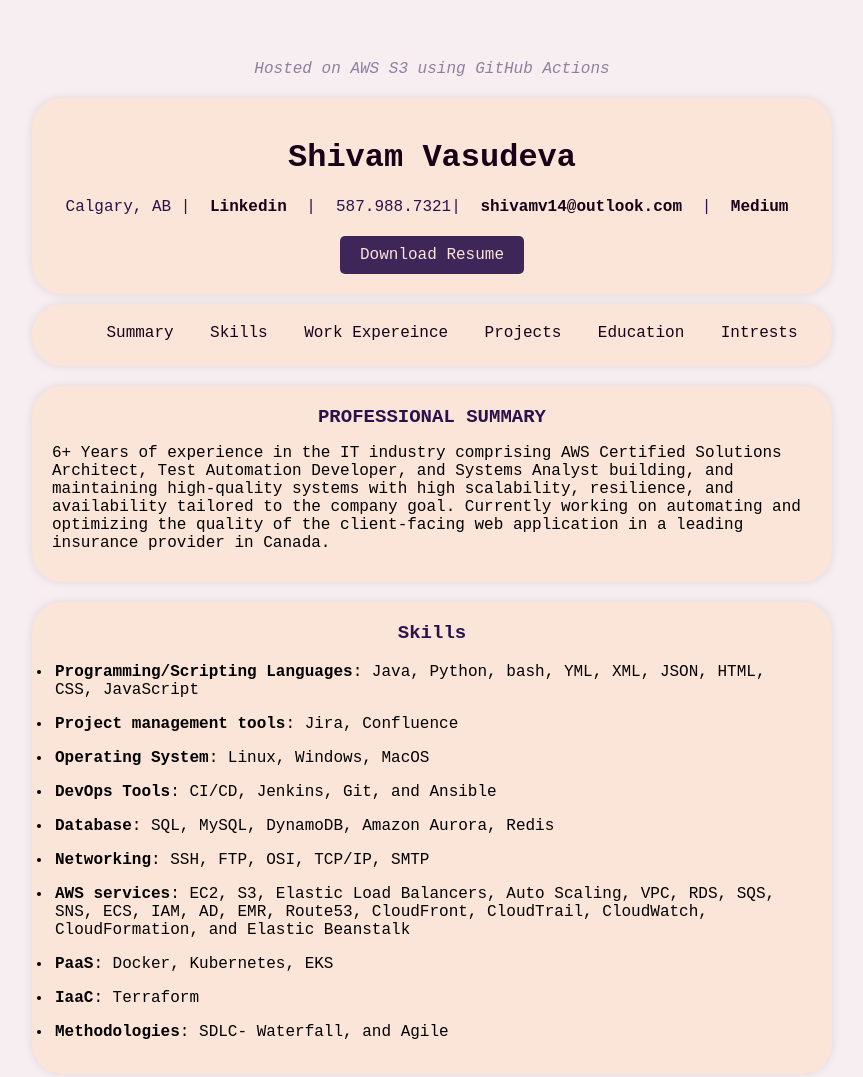
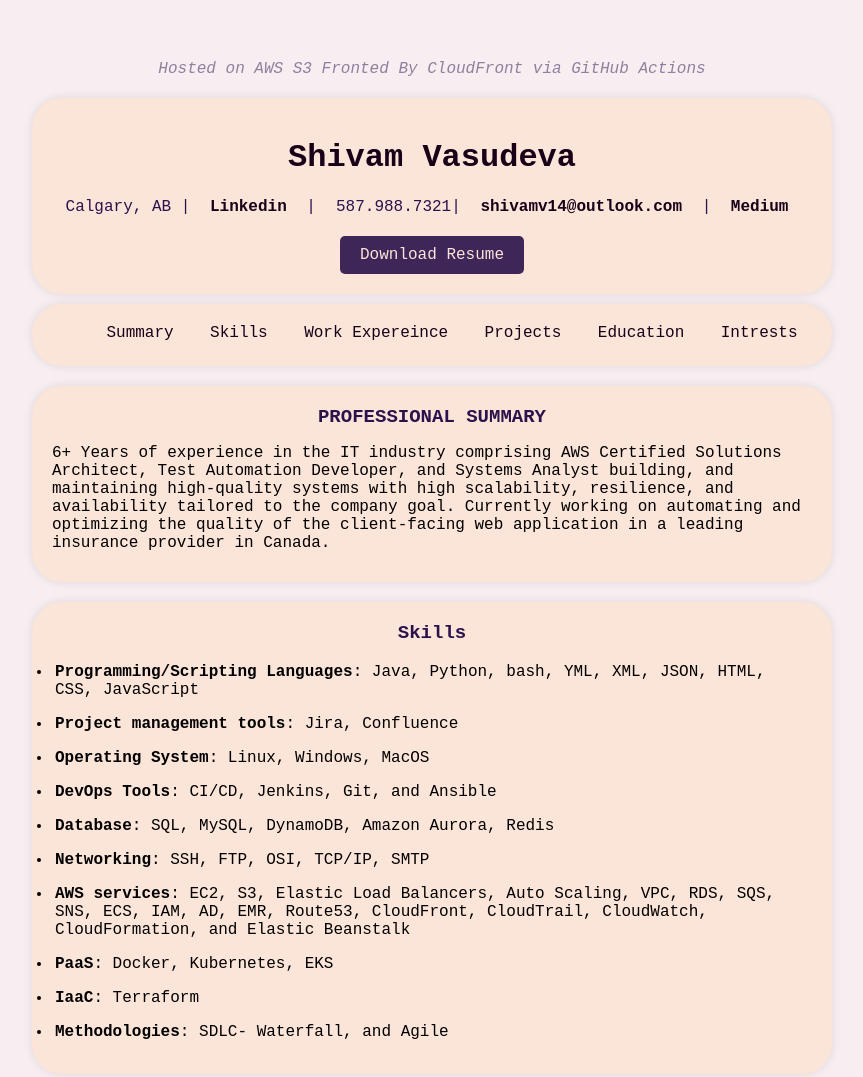
Before and after one commit to shivamvasudeva/Resume, a plain HTML site: page index.html in a window 1280 px wide. Shown: the top 1077 px of the page, without its empty margins (208-1071 px from the left). Drawn offline with Linux system fonts and the light colour scheme; a web font is replaced by a local one.

Commit message:
Update index.html

```diff
--- a/index.html
+++ b/index.html
@@ -9,7 +9,7 @@
 </head>
 <body>
     <div class="container">
-        <p class="opacity-note">Hosted on AWS S3 using GitHub Actions</p>
+        <p class="opacity-note">Hosted on AWS S3 Fronted By CloudFront via GitHub Actions</p>
         <div class="heading">
         <h1>Shivam Vasudeva</h1>
         <div class="contact">
```
